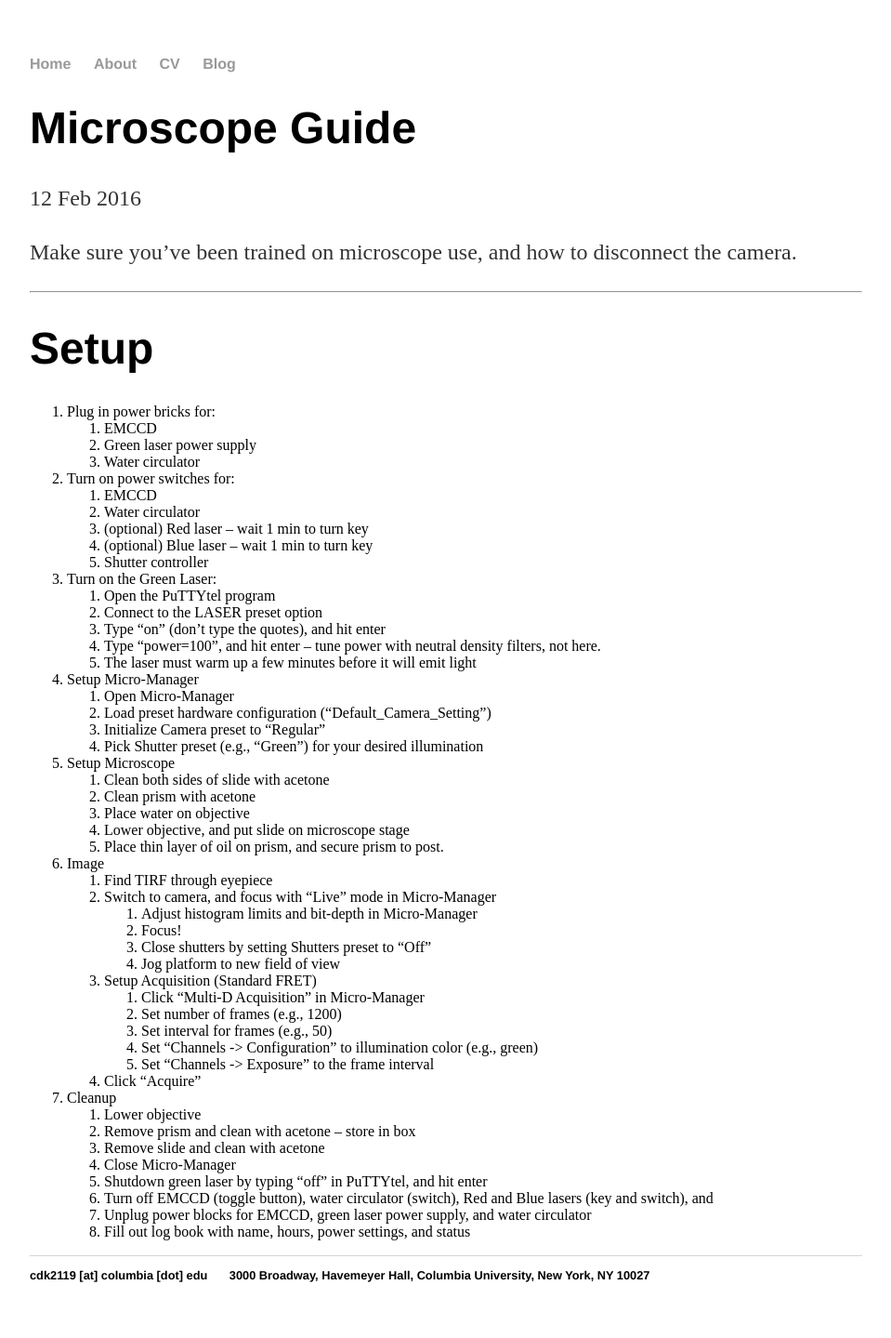
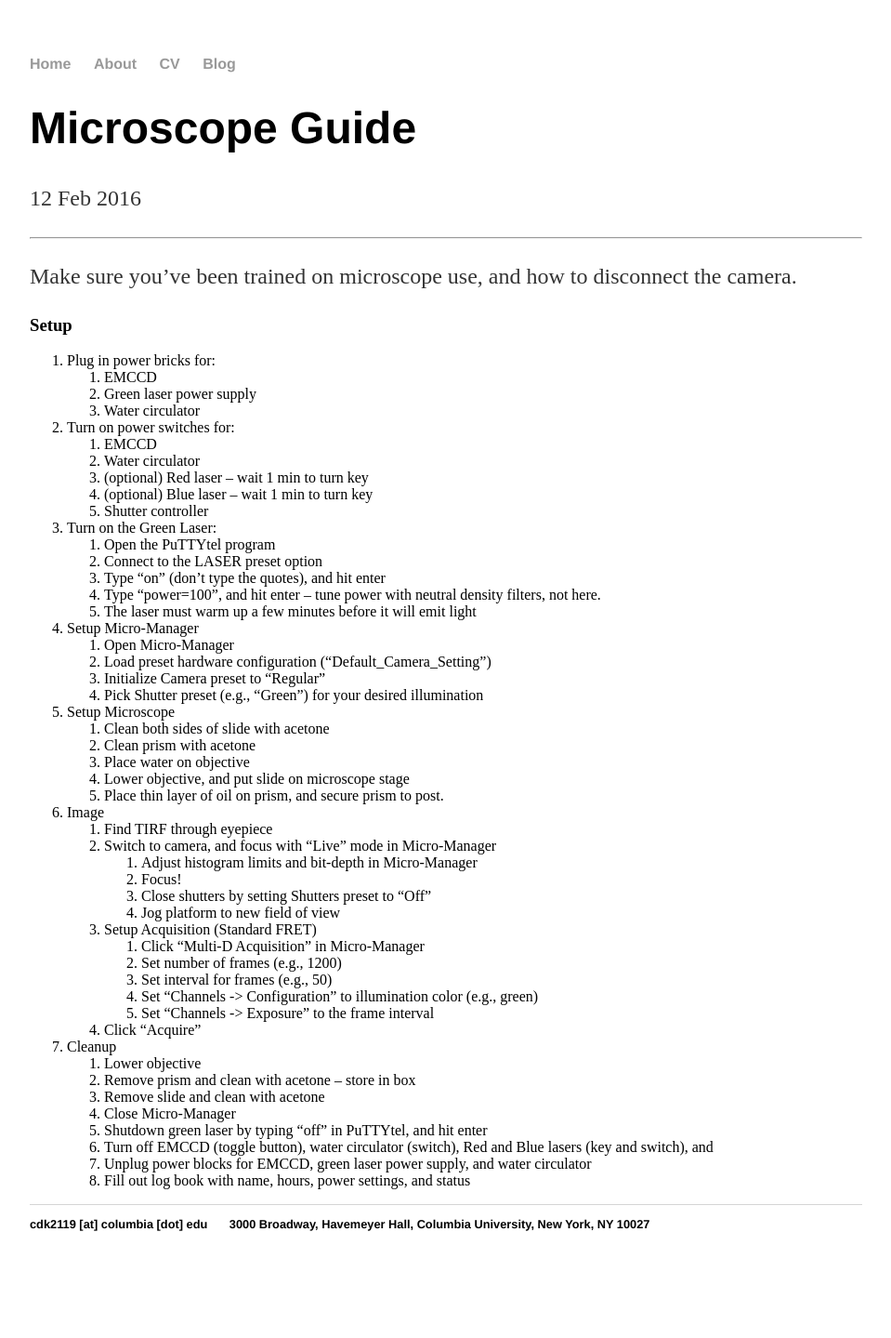
Before and after one commit to ckinzthompson/ckinzthompson.github.io, a Jekyll site: the page built from _posts/2015-02-12-microscope-guide.md, in a window 1280 px wide. Shown: the whole page at 93% size, without its empty margins (160-1119 px from the left). Built offline with Jekyll 4.4.1, drawn with Linux system fonts in a browser that asks for light colours; after the commit the page ends 1384 px from its top, so only the background shows below that.

```diff
--- a/_posts/2015-02-12-microscope-guide.md
+++ b/_posts/2015-02-12-microscope-guide.md
@@ -4,11 +4,10 @@ title: Microscope Guide
 date: 2016-02-12
 ---
 
+---
 Make sure you've been trained on microscope use, and how to disconnect the camera.
 
----
-
-# Setup
+### Setup
 
 1. Plug in power bricks for:
 	1. EMCCD
```
